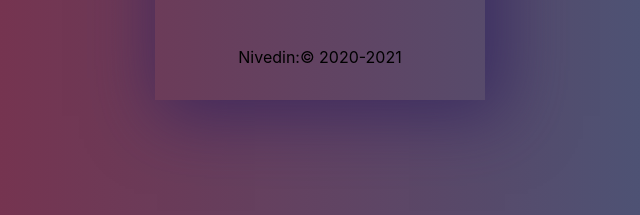
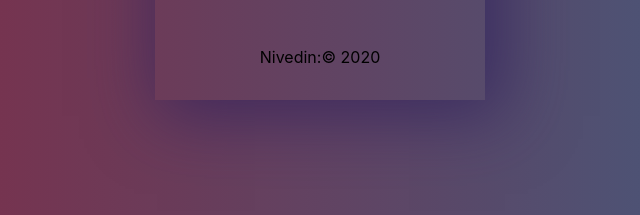
Before and after one commit to nivedin/FaceChat, a website: page public/index.html in a window 1280 px wide. Shown: the part 533-748 px from the top of the page, 320-960 px from the left. Drawn offline with nearby package versions, Linux system fonts and the light colour scheme.

Commit message:
Final Build

```diff
--- a/public/index.html
+++ b/public/index.html
@@ -26,7 +26,7 @@
         <input type="email"class="form-control bottom" name="email" placeholder="Email" required>
 
         <button class="btn btn-md btn-dark btn-block" type="submit">Sign Up</button>
-        <p class="copyright mt-5 mb-3">Nivedin:&copy; 2020-2021</p>
+        <p class="copyright mt-5 mb-3">Nivedin:&copy; 2020</p>
     </form>
 
     <script defer src="https://use.fontawesome.com/releases/v5.12.1/js/all.js"></script>
```
Also changed, not shown: 1 other file.
